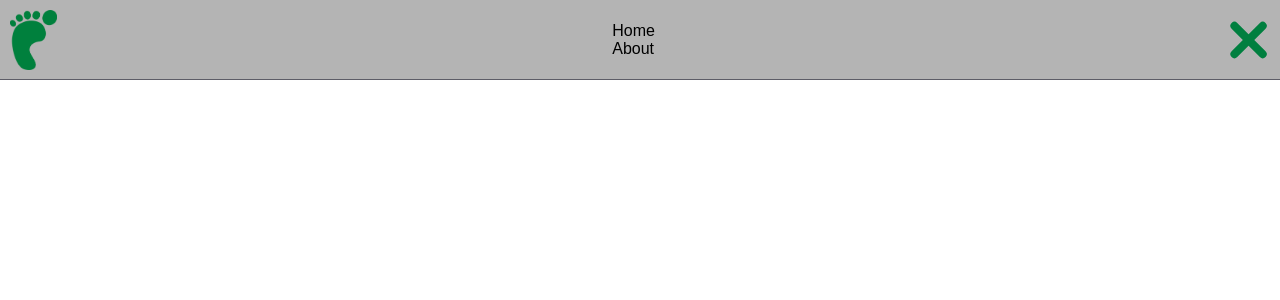
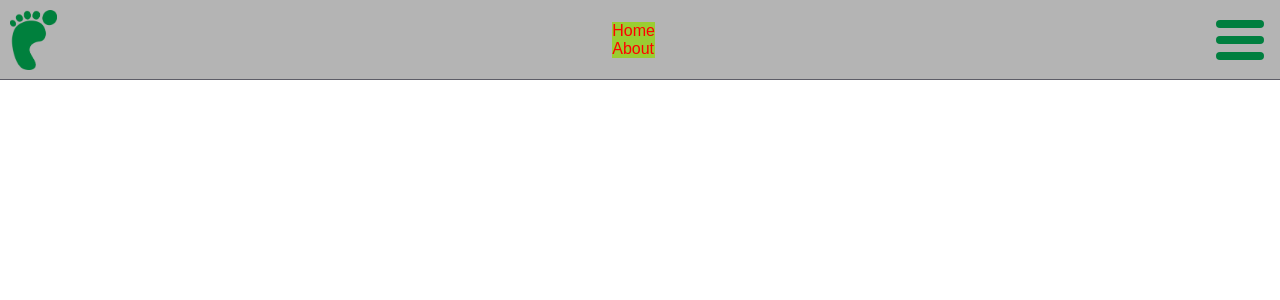
Before and after one commit to kstopka/kstopka-portfolio, a React (Create React App) app: page / in a window 1280 px wide. Shown: the top 300 px of the page. Built offline with nearby package versions, Linux system fonts and the light colour scheme.

Commit message:
add active class to menu list

```diff
--- a/src/components/Hamburger/base.module.scss
+++ b/src/components/Hamburger/base.module.scss
@@ -33,7 +33,7 @@
         &::after {
             transform: translateY(calc($nav-height-mobile * -0.2));
         }
-        &Open {
+        &Active {
             @extend .hamburgerIcon;
             transform: translateX(calc($nav-height-mobile * -0.6));
             background-color: transparent;
--- a/src/components/Hamburger/hooks.tsx
+++ /dev/null
@@ -1,10 +0,0 @@
-import { useMemo } from "react";
-
-export const useActiveClassHamburger = (isOpen: boolean, open: string, close: string) => {
-    const activeClass = useMemo(() => {
-        if (isOpen) return open;
-        return close;
-    }, [close, isOpen, open]);
-
-    return { activeClass };
-};
--- a/src/components/Hamburger/index.tsx
+++ b/src/components/Hamburger/index.tsx
@@ -2,12 +2,12 @@ import * as React from "react";
 import { FunctionComponent } from "react";
 import { HamburgerProps } from "./types.d";
 import styles from "./rwd.module.scss";
-import { useActiveClassHamburger } from "./hooks";
+import { useActiveClass } from "../hooks";
 
-const { hamburger, hamburgerIcon, hamburgerIconOpen } = styles;
+const { hamburger, hamburgerIcon, hamburgerIconActive } = styles;
 
 const Hamburger: FunctionComponent<HamburgerProps> = ({ isOpen, handleHamburger }) => {
-    const { activeClass } = useActiveClassHamburger(isOpen, hamburgerIcon, hamburgerIconOpen);
+    const { activeClass } = useActiveClass(isOpen, hamburgerIconActive, hamburgerIcon);
 
     return (
         <div className={hamburger} onClick={handleHamburger}>
--- a/src/components/Menu/base.module.scss
+++ b/src/components/Menu/base.module.scss
@@ -2,4 +2,16 @@
 @import "../../styles/mixins.scss";
 
 .menu {
+    background-color: yellowgreen;
+
+    &List {
+        color: red;
+        &Active {
+            color: White;
+        }
+    }
+
+    &Active {
+        background-color: green;
+    }
 }
--- a/src/components/Menu/index.tsx
+++ b/src/components/Menu/index.tsx
@@ -3,14 +3,17 @@ import { FunctionComponent } from "react";
 import { MenuProps } from "./types.d";
 
 import styles from "./rwd.module.scss";
+import { useActiveClass } from "../hooks";
 
-const { menu, menuList, menuListItem } = styles;
+const { menu, menuActive, menuList, menuListActive, menuListItem } = styles;
 
 const Menu: FunctionComponent<MenuProps> = ({ isOpen }) => {
-    // if (!isOpen) return;
+    const { activeClass: menuActiveClass } = useActiveClass(isOpen, menuActive, menu);
+    const { activeClass: menuListActiveClass } = useActiveClass(isOpen, menuListActive, menuList);
+
     return (
-        <div className={menu}>
-            <ul className={menuList}>
+        <div className={menuActiveClass}>
+            <ul className={menuListActiveClass}>
                 <li className={menuListItem}>Home</li>
                 <li className={menuListItem}>About</li>
             </ul>
--- /dev/null
+++ b/src/components/hooks.tsx
@@ -0,0 +1,10 @@
+import { useMemo } from "react";
+
+export const useActiveClass = (isActive: boolean, active: string, normal: string) => {
+    const activeClass = useMemo(() => {
+        if (isActive) return `${normal} ${active}`;
+        return normal;
+    }, [normal, isActive, active]);
+
+    return { activeClass };
+};
```
